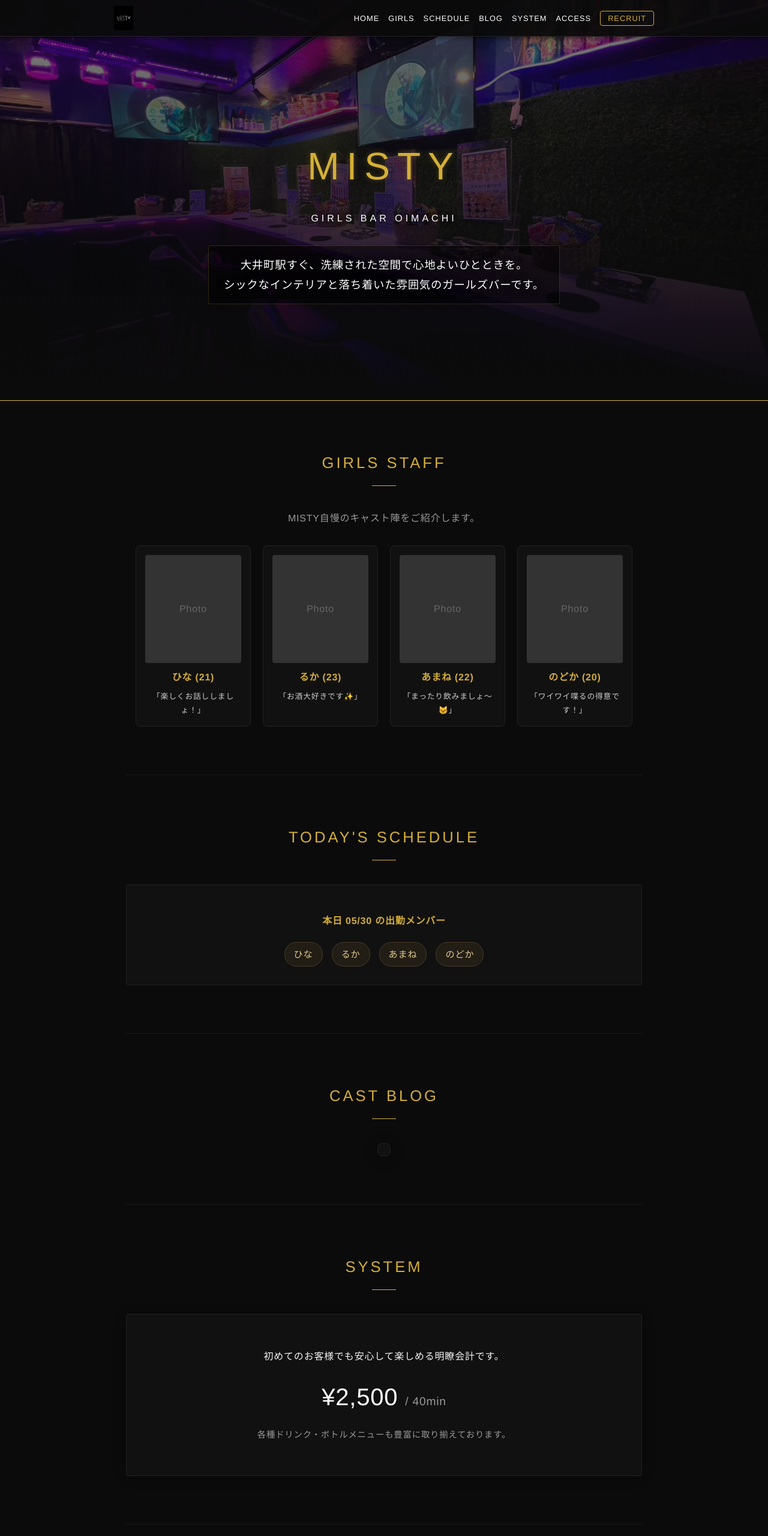
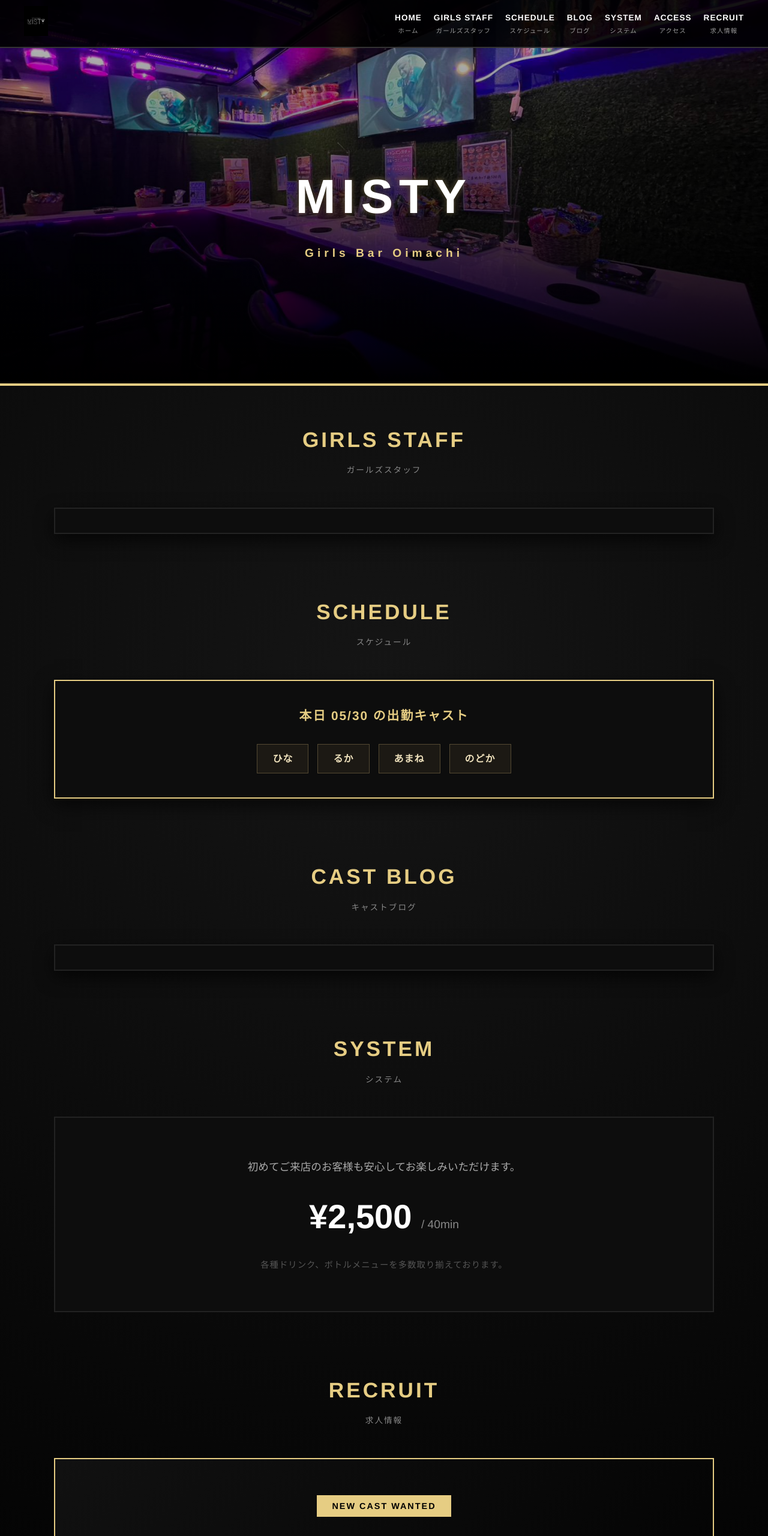
Before and after one commit to ooimisty/misty-oimachi.github.io, a plain HTML site: page index.html in a window 1280 px wide. Shown: the top 2560 px of the page at 60% size. Drawn offline with Linux system fonts and the light colour scheme; a script that the page names is missing.

Commit message:
Update index.html

```diff
--- a/index.html
+++ b/index.html
@@ -5,30 +5,29 @@
   <meta name="viewport" content="width=device-width, initial-scale=1.0">
   <title>GIRLS BAR MISTY（ミスティ）| 大井町</title>
   <style>
-    /* 全体の洗練されたスタイル設定 */
+    /* 鯉のサイトの重厚な和モダン×グラデーションの雰囲気を完全再現 */
     body {
-      font-family: 'Helvetica Neue', Arial, 'Hiragino Kaku Gothic ProN', sans-serif;
-      background-color: #0b0b0b;
-      color: #f5f5f5;
+      font-family: "Helvetica Neue", Arial, "Hiragino Kaku Gothic ProN", "ヒラギノ角ゴ ProN W3", sans-serif;
+      background-color: #000000;
+      background-image: radial-gradient(circle at 50% 30%, #151515 0%, #000000 70%);
+      color: #ffffff;
       margin: 0;
       padding: 0;
-      line-height: 1.8;
-      letter-spacing: 0.05em;
+      line-height: 1.7;
     }
 
-    /* 固定ナビゲーションメニュー */
+    /* 鯉風のメインナビゲーション（上部固定・太文字スタイル） */
     nav {
       position: fixed;
       top: 0;
       left: 0;
       width: 100%;
-      background-color: rgba(11, 11, 11, 0.95);
-      border-bottom: 1px solid #222;
+      background: rgba(0, 0, 0, 0.9);
+      border-bottom: 2px solid #333;
       z-index: 1000;
-      box-shadow: 0 2px 10px rgba(0,0,0,0.5);
     }
     .nav-container {
-      max-width: 900px;
+      max-width: 1200px;
       margin: 0 auto;
       display: flex;
       justify-content: space-between;
@@ -36,360 +35,285 @@
       padding: 10px 20px;
     }
     .nav-logo-img {
-      height: 40px;
+      height: 50px;
       width: auto;
-      display: block;
     }
     .nav-menu {
       display: flex;
       list-style: none;
       margin: 0;
       padding: 0;
-      gap: 15px;
-      align-items: center;
+      gap: 20px;
+    }
+    .nav-menu li {
+      text-align: center;
     }
     .nav-menu a {
       color: #ffffff;
       text-decoration: none;
-      font-size: 0.8rem;
+      font-size: 0.85rem;
+      font-weight: bold;
       letter-spacing: 1px;
-      transition: color 0.3s;
+      display: block;
+    }
+    .nav-menu a span {
+      display: block;
+      font-size: 0.65rem;
+      color: #999;
+      font-weight: normal;
+      margin-top: 2px;
     }
     .nav-menu a:hover {
-      color: #d4af37;
-    }
-    .nav-menu .nav-recruit {
-      color: #d4af37;
-      border: 1px solid #d4af37;
-      padding: 4px 12px;
-      border-radius: 4px;
-      transition: all 0.3s;
-    }
-    .nav-menu .nav-recruit:hover {
-      background-color: #d4af37;
-      color: #000;
+      color: #e6cd83;
     }
 
-    .container {
-      width: 100%;
-      max-width: 900px;
-      margin: 0 auto;
-      padding: 0 20px;
-      box-sizing: border-box;
+    /* 巨大なインパクトを放つメインビジュアル */
+    header {
+      text-align: center;
+      padding: 260px 20px 200px 20px;
+      background: linear-gradient(rgba(0,0,0,0.2), #000000), url('./323036.jpg') no-repeat center center;
+      background-size: cover;
+      position: relative;
+      border-bottom: 4px solid #e6cd83;
+    }
+    header h1 {
+      font-size: 5rem;
+      font-weight: 900;
+      letter-spacing: 10px;
+      margin: 0;
+      color: #ffffff;
+      text-shadow: 0 0 20px rgba(0,0,0,0.9), 0 0 10px rgba(230,205,131,0.6);
+    }
+    .subtitle {
+      font-size: 1.2rem;
+      color: #e6cd83;
+      letter-spacing: 6px;
+      margin-top: 10px;
+      font-weight: bold;
     }
 
-    /* メインビジュアル */
-    header {
-      text-align: center;
-      padding: 220px 20px 160px 20px;
-      background: linear-gradient(rgba(11, 11, 11, 0.5), #0b0b0b), url('./323036.jpg') no-repeat center center;
-      background-size: cover;
-      border-bottom: 1px solid #d4af37;
-      position: relative;
-    }
-    h1 {
-      font-size: 4rem;
-      font-weight: 300;
-      letter-spacing: 12px;
-      color: #d4af37;
-      margin: 0 0 15px 0;
-      text-shadow: 0 4px 20px rgba(0, 0, 0, 0.8), 0 0 10px rgba(212, 175, 55, 0.4);
-    }
-    .subtitle {
-      font-size: 1rem;
-      color: #ffffff;
-      letter-spacing: 5px;
-      text-transform: uppercase;
-      margin-bottom: 30px;
-      text-shadow: 0 2px 10px rgba(0, 0, 0, 0.8);
-    }
-    .lead-text {
-      font-size: 1.15rem;
-      color: #ffffff;
-      max-width: 600px;
+    /* コンテナ設定 */
+    .container {
+      max-width: 1100px;
       margin: 0 auto;
-      font-weight: 400;
-      text-shadow: 0 2px 15px rgba(0, 0, 0, 0.9);
-      background: rgba(0, 0, 0, 0.5);
-      padding: 15px 25px;
-      border-radius: 4px;
-      display: inline-block;
-      border: 1px solid rgba(212, 175, 55, 0.2);
+      padding: 60px 20px;
     }
 
-    /* セクション共通スタイル */
+    /* 鯉の各コンテンツセクションの枠組み */
     section {
-      padding: 80px 0;
-      border-bottom: 1px solid #1a1a1a;
-      scroll-margin-top: 60px;
-    }
-    .section-title {
-      text-align: center;
-      font-size: 1.6rem;
-      font-weight: 400;
-      color: #d4af37;
-      letter-spacing: 4px;
-      margin-bottom: 40px;
-      position: relative;
-    }
-    .section-title::after {
-      content: '';
-      display: block;
-      width: 40px;
-      height: 1px;
-      background-color: #d4af37;
-      margin: 15px auto 0;
+      margin-bottom: 100px;
+      scroll-margin-top: 80px;
     }
 
-    /* ポケパラウィジェット配置用の調整エリア */
-    .widget-wrap {
+    /* 存在感のある極太の見出しブロック */
+    .section-title {
+      font-size: 2.2rem;
+      font-weight: 900;
+      color: #e6cd83;
+      text-align: center;
+      letter-spacing: 4px;
+      margin-bottom: 10px;
+    }
+    .section-subtitle {
+      font-size: 0.85rem;
+      color: #888;
+      text-align: center;
+      text-transform: uppercase;
+      letter-spacing: 2px;
+      margin-bottom: 50px;
+    }
+
+    /* ポケパラ連携ウィジェットのラッパー（横幅いっぱいに綺麗に表示） */
+    .widget-box {
+      background: #0d0d0d;
+      border: 2px solid #222;
+      padding: 20px;
       display: flex;
       justify-content: center;
-      margin-top: 20px;
-    }
-    /* ウィジェット内のデザインをMISTY風に少し馴染ませるための枠設定 */
-    #pokeparaBlogWidget {
-      background: #111;
-      border: 1px solid #222;
-      border-radius: 8px;
-      padding: 10px;
-      box-shadow: 0 4px 20px rgba(0,0,0,0.5);
+      box-shadow: 0 10px 30px rgba(0,0,0,0.7);
     }
 
-    /* 女の子一覧用の暫定スタイル */
-    .girls-grid {
-      display: flex;
-      gap: 20px;
-      flex-wrap: wrap;
-      justify-content: center;
-      margin-top: 30px;
+    /* スケジュール（本日の出勤）の横長レイアウト */
+    .schedule-wrapper {
+      background: #0d0d0d;
+      border: 2px solid #e6cd83;
+      padding: 40px;
+      text-align: center;
+      box-shadow: 0 10px 30px rgba(0,0,0,0.7);
     }
-    .girl-card {
-      background: #111;
-      border: 1px solid #222;
-      border-radius: 8px;
-      width: 160px;
-      padding: 15px;
-      text-align: center;
+    .schedule-date {
+      font-size: 1.3rem;
+      color: #e6cd83;
+      font-weight: bold;
+      margin-bottom: 30px;
+      letter-spacing: 2px;
     }
-    .girl-img {
-      width: 100%;
-      height: 180px;
-      background: #333;
-      border-radius: 4px;
-      margin-bottom: 10px;
-      display: flex;
-      align-items: center;
-      justify-content: center;
-      color: #666;
-    }
-    .girl-name {
-      font-weight: bold;
-      color: #d4af37;
-    }
-    .girl-comment {
-      font-size: 0.8rem;
-      color: #ccc;
-      margin-top: 5px;
-    }
-
-    .schedule-box {
-      background: #111;
-      border: 1px solid #222;
-      padding: 30px;
-      border-radius: 4px;
-      text-align: center;
-    }
-    .today-girls {
+    .cast-chips {
       display: flex;
       justify-content: center;
       gap: 15px;
       flex-wrap: wrap;
-      font-size: 0.95rem;
     }
-    .today-girls span {
-      background: #221d15;
-      border: 1px solid #443a28;
-      padding: 6px 15px;
-      border-radius: 20px;
-      color: #e0ca90;
+    .cast-chips span {
+      background: #1c1914;
+      border: 1px solid #544933;
+      color: #f0e2bd;
+      padding: 10px 25px;
+      font-weight: bold;
+      font-size: 1rem;
+      letter-spacing: 1px;
     }
 
-    /* システム（料金設定）の案内 */
-    .system-box {
-      background: #111;
-      border: 1px solid #222;
-      padding: 40px 30px;
+    /* システム料金表スタイル */
+    .system-table-style {
+      background: #0d0d0d;
+      border: 2px solid #222;
+      padding: 50px 40px;
       text-align: center;
-      border-radius: 4px;
-      box-shadow: 0 4px 20px rgba(0,0,0,0.3);
     }
-    .price {
-      font-size: 2.5rem;
+    .big-price {
+      font-size: 3.5rem;
       color: #ffffff;
-      font-weight: 500;
-      margin: 15px 0;
+      font-weight: 900;
+      margin: 20px 0;
     }
-    .price span {
+    .big-price span {
       font-size: 1.2rem;
-      color: #999;
+      color: #888;
+      font-weight: normal;
     }
 
-    /* 女の子向け求人エリア */
-    .recruit-banner {
-      background: linear-gradient(135deg, #1c1810 0%, #12100b 100%);
-      border: 1px solid #d4af37;
-      border-radius: 8px;
-      padding: 50px 30px;
+    /* 求人情報エリア */
+    .recruit-box {
+      background: linear-gradient(135deg, #111 0%, #000 100%);
+      border: 2px solid #e6cd83;
+      padding: 60px 40px;
       text-align: center;
-      margin: 20px 0;
-      box-shadow: 0 10px 30px rgba(0,0,0,0.6);
     }
-    .recruit-tag {
+    .recruit-badge {
       display: inline-block;
-      background-color: #d4af37;
+      background: #e6cd83;
       color: #000;
-      font-size: 0.8rem;
       font-weight: bold;
-      padding: 4px 15px;
-      border-radius: 20px;
+      padding: 6px 25px;
+      font-size: 0.9rem;
       letter-spacing: 2px;
-      margin-bottom: 20px;
+      margin-bottom: 30px;
     }
-    .recruit-title {
-      font-size: 1.6rem;
-      color: #ffffff;
-      font-weight: 400;
-      margin-bottom: 20px;
+    .recruit-main-text {
+      font-size: 1.8rem;
+      font-weight: bold;
+      margin-bottom: 30px;
     }
-    .recruit-features {
+    .feature-tags {
       display: flex;
       justify-content: center;
       gap: 15px;
       flex-wrap: wrap;
-      margin: 30px 0;
+      margin: 40px 0;
       padding: 0;
       list-style: none;
     }
-    .recruit-features li {
-      background: #221d15;
-      border: 1px solid #443a28;
-      padding: 8px 18px;
+    .feature-tags li {
+      background: #222;
+      border: 1px solid #444;
+      padding: 12px 24px;
+      font-weight: bold;
       font-size: 0.95rem;
-      border-radius: 4px;
-      color: #e0ca90;
+    }
+    .action-btn {
+      display: inline-block;
+      background: #e6cd83;
+      color: #000;
+      font-weight: bold;
+      font-size: 1.2rem;
+      padding: 20px 50px;
+      text-decoration: none;
+      letter-spacing: 2px;
+      transition: background 0.3s;
+    }
+    .action-btn:hover {
+      background: #f3dc9b;
     }
 
-    /* 求人応募・詳細ボタン */
-    .cta-button {
-      display: inline-block;
-      background: linear-gradient(135deg, #d4af37 0%, #aa8617 100%);
-      color: #000;
-      font-weight: bold;
-      font-size: 1.1rem;
-      padding: 16px 40px;
-      text-decoration: none;
-      border-radius: 4px;
-      letter-spacing: 2px;
-      box-shadow: 0 4px 15px rgba(212, 175, 55, 0.2);
-      transition: all 0.3s;
-      margin-top: 15px;
+    /* 店舗詳細情報 */
+    .shop-info-block {
+      max-width: 650px;
+      margin: 0 auto;
+      background: #0d0d0d;
+      border: 2px solid #222;
+      padding: 30px;
     }
-    .cta-button:hover {
-      transform: translateY(-2px);
-      box-shadow: 0 6px 20px rgba(212, 175, 55, 0.4);
-    }
-
-    /* アクセス・店舗情報 */
-    .info-list {
-      list-style: none;
-      padding: 0;
-      max-width: 500px;
-      margin: 0 auto;
-    }
-    .info-list li {
-      padding: 15px 0;
-      border-bottom: 1px solid #1a1a1a;
+    .info-row {
       display: flex;
       justify-content: space-between;
+      padding: 20px 0;
+      border-bottom: 1px solid #222;
     }
-    .info-list li span:first-child {
-      color: #d4af37;
+    .info-row:last-child {
+      border-bottom: none;
+    }
+    .info-label {
+      color: #e6cd83;
       font-weight: bold;
+      letter-spacing: 2px;
     }
 
     /* フッター */
     footer {
       text-align: center;
-      padding: 60px 0;
-      color: #555;
+      padding: 50px 0;
+      color: #666;
       font-size: 0.8rem;
-      border-top: 1px solid #1a1a1a;
+      border-top: 2px solid #222;
+      background: #050505;
     }
   </style>
 </head>
 <body>
 
-  <!-- 固定ナビゲーションメニュー -->
+  <!-- 固定ナビゲーション（メニュー名＋英語の二段構えを完全トレース） -->
   <nav>
     <div class="nav-container">
       <a href="#"><img src="./logo.png" alt="MISTY" class="nav-logo-img"></a>
       <ul class="nav-menu">
-        <li><a href="#">HOME</a></li>
-        <li><a href="#girls">GIRLS</a></li>
-        <li><a href="#schedule">SCHEDULE</a></li>
-        <li><a href="#news">BLOG</a></li>
-        <li><a href="#system">SYSTEM</a></li>
-        <li><a href="#info">ACCESS</a></li>
-        <li><a href="#recruit" class="nav-recruit">RECRUIT</a></li>
+        <li><a href="#">HOME<span>ホーム</span></a></li>
+        <li><a href="#girls">GIRLS STAFF<span>ガールズスタッフ</span></a></li>
+        <li><a href="#schedule">SCHEDULE<span>スケジュール</span></a></li>
+        <li><a href="#news">BLOG<span>ブログ</span></a></li>
+        <li><a href="#system">SYSTEM<span>システム</span></a></li>
+        <li><a href="#info">ACCESS<span>アクセス</span></a></li>
+        <li><a href="#recruit">RECRUIT<span>求人情報</span></a></li>
       </ul>
     </div>
   </nav>
 
-  <!-- メインビジュアル -->
+  <!-- 強烈なメインビジュアル -->
   <header>
     <h1>MISTY</h1>
     <div class="subtitle">Girls Bar Oimachi</div>
-    <p class="lead-text">大井町駅すぐ、洗練された空間で心地よいひとときを。<br>シックなインテリアと落ち着いた雰囲気のガールズバーです。</p>
   </header>
 
   <div class="container">
 
-    <!-- 1. ガールズスタッフ一覧 -->
+    <!-- 1. GIRLS STAFF（ポケパラのキャスト一覧をドカンと配置） -->
     <section id="girls">
       <div class="section-title">GIRLS STAFF</div>
-      <p style="text-align: center; color: #999;">MISTY自慢のキャスト陣をご紹介します。</p>
-
-      <div class="girls-grid">
-        <div class="girl-card">
-          <div class="girl-img">Photo</div>
-          <div class="girl-name">ひな (21)</div>
-          <div class="girl-comment">「楽しくお話ししましょ！」</div>
-        </div>
-        <div class="girl-card">
-          <div class="girl-img">Photo</div>
-          <div class="girl-name">るか (23)</div>
-          <div class="girl-comment">「お酒大好きです✨」</div>
-        </div>
-        <div class="girl-card">
-          <div class="girl-img">Photo</div>
-          <div class="girl-name">あまね (22)</div>
-          <div class="girl-comment">「まったり飲みましょ〜🐱」</div>
-        </div>
-        <div class="girl-card">
-          <div class="girl-img">Photo</div>
-          <div class="girl-name">のどか (20)</div>
-          <div class="girl-comment">「ワイワイ喋るの得意です！」</div>
+      <div class="section-subtitle">ガールズスタッフ</div>
+      <div class="widget-box">
+        <div id="pokeparaGalListWidget" class="pokeparaGalListWidget" data-sid="19530" data-width="700" data-height="300">
+          <script type="text/javascript" src="https://www.pokepara.jp/js/wiget/get_gal_list_widget.js?date=20260526"></script>
         </div>
       </div>
     </section>
 
-    <!-- 2. 本日の出勤・スケジュール -->
+    <!-- 2. SCHEDULE（本日の出勤） -->
     <section id="schedule">
-      <div class="section-title">TODAY'S SCHEDULE</div>
-      <div class="schedule-box">
-        <p style="color: #d4af37; font-weight: bold; margin-bottom: 20px;">本日 05/30 の出勤メンバー</p>
-        <div class="today-girls">
+      <div class="section-title">SCHEDULE</div>
+      <div class="section-subtitle">スケジュール</div>
+      <div class="schedule-wrapper">
+        <div class="schedule-date">本日 05/30 の出勤キャスト</div>
+        <div class="cast-chips">
           <span>ひな</span>
           <span>るか</span>
           <span>あまね</span>
@@ -398,55 +322,70 @@
       </div>
     </section>
 
-    <!-- 3. ブログエリア（ポケパラのリアルタイムウィジェットをここに合体！） -->
+    <!-- 3. CAST BLOG（ポケパラブログウィジェット） -->
     <section id="news">
       <div class="section-title">CAST BLOG</div>
-      <div class="widget-wrap">
-        <!-- ポケパラから取得したMISTY専用コードやで -->
+      <div class="section-subtitle">キャストブログ</div>
+      <div class="widget-box">
         <div id="pokeparaBlogWidget" class="pokeparaBlogWidget" data-sid="19530" data-width="380" data-height="300" data-photo="" data-count="9" data-gid="0">
           <script type="text/javascript" src="https://www.pokepara.jp/js/wiget/get_widget.js?date=20220414"></script>
         </div>
       </div>
     </section>
 
-    <!-- 4. システムセクション -->
+    <!-- 4. SYSTEM（料金案内） -->
     <section id="system">
       <div class="section-title">SYSTEM</div>
-      <div class="system-box">
-        <p>初めてのお客様でも安心して楽しめる明瞭会計です。</p>
-        <div class="price">¥2,500 <span>/ 40min</span></div>
-        <p style="color: #999; font-size: 0.9rem;">各種ドリンク・ボトルメニューも豊富に取り揃えております。</p>
+      <div class="section-subtitle">システム</div>
+      <div class="system-table-style">
+        <p style="color: #aaa; font-size: 1.1rem;">初めてご来店のお客様も安心してお楽しみいただけます。</p>
+        <div class="big-price">¥2,500 <span>/ 40min</span></div>
+        <p style="color: #555; font-size: 0.9rem; letter-spacing: 1px;">各種ドリンク、ボトルメニューを多数取り揃えております。</p>
       </div>
     </section>
 
-    <!-- 5. 求人案内セクション -->
+    <!-- 5. RECRUIT（求人情報） -->
     <section id="recruit">
       <div class="section-title">RECRUIT</div>
-      <div class="recruit-banner">
-        <div class="recruit-tag">女の子アルバイト募集</div>
-        <div class="recruit-title">MISTYで、新メンバーとして一緒に働きませんか？</div>
-        <p style="color: #ccc; font-size: 0.95rem; max-width: 600px; margin: 0 auto;">
+      <div class="section-subtitle">求人情報</div>
+      <div class="recruit-box">
+        <div class="recruit-badge">NEW CAST WANTED</div>
+        <div class="recruit-main-text">MISTYで、新メンバーとして一緒に働きませんか？</div>
+        <p style="color: #888; max-width: 700px; margin: 0 auto;">
           当店は「100%店内業務」「罰金・ノルマ一切なし」の完全クリーンなお店です。ナイトワーク未経験の学生さんやOLさんが、学校や会社帰りにいつもの私服のまま、安心して楽しく稼げる環境を整えています。
         </p>
-        <ul class="recruit-features">
+        <ul class="feature-tags">
           <li>時給 2,500円〜 ＋ 各種高額バック</li>
           <li>完全私服勤務（ドレス不要）</li>
           <li>客引き・ビラ配り一切なし</li>
           <li>全額日払いOK</li>
         </ul>
-        <a href="https://line.me/R/ti/p/@あなたのLINEのID" class="cta-button">求人の詳細・体験入店はこちら</a>
+        <a href="https://line.me/R/ti/p/@あなたのLINEのID" class="action-btn">求人の詳細・体験入店はこちら</a>
       </div>
     </section>
 
-    <!-- 6. アクセス・店舗情報セクション -->
+    <!-- 6. ACCESS（店舗情報） -->
     <section id="info">
-      <div class="section-title">SHOP INFO</div>
-      <ul class="info-list">
-        <li><span>店名</span> <span>Girls Bar MISTY（ミスティ）</span></li>
-        <li><span>営業時間</span> <span>20:00 〜 翌5:00</span></li>
-        <li><span>定休日</span> <span>年中無休（年末年始を除く）</span></li>
-        <li><span>アクセス</span> <span>大井町駅 から徒歩スグ</span></li>
-      </ul>
+      <div class="section-title">ACCESS</div>
+      <div class="section-subtitle">アクセス</div>
+      <div class="shop-info-block">
+        <div class="info-row">
+          <div class="info-label">店名</div>
+          <div>Girls Bar MISTY（ミスティ）</div>
+        </div>
+        <div class="info-row">
+          <div class="info-label">営業時間</div>
+          <div>20:00 〜 翌5:00</div>
+        </div>
+        <div class="info-row">
+          <div class="info-label">定休日</div>
+          <div>年中無休（年末年始を除く）</div>
+        </div>
+        <div class="info-row">
+          <div class="info-label">アクセス</div>
+          <div>大井町駅 から徒歩スグ</div>
+        </div>
+      </div>
     </section>
 
   </div>
```
